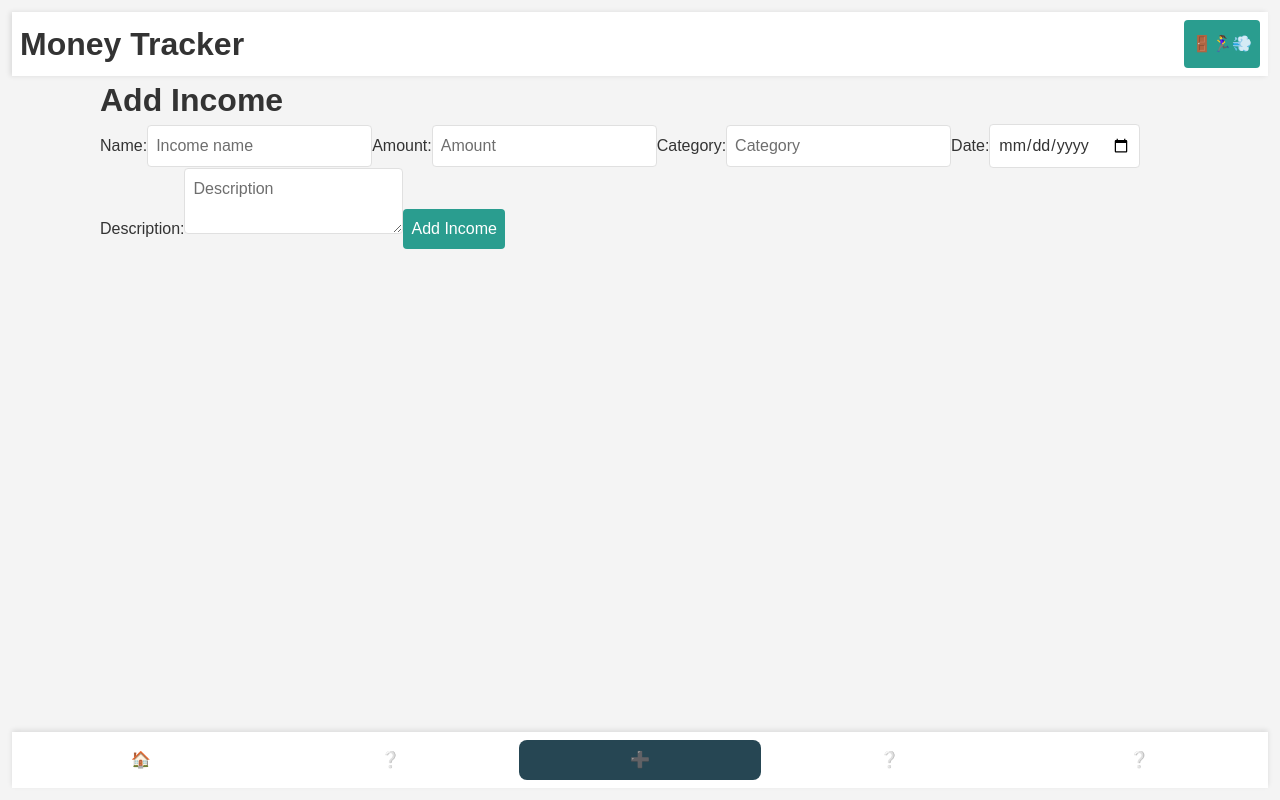
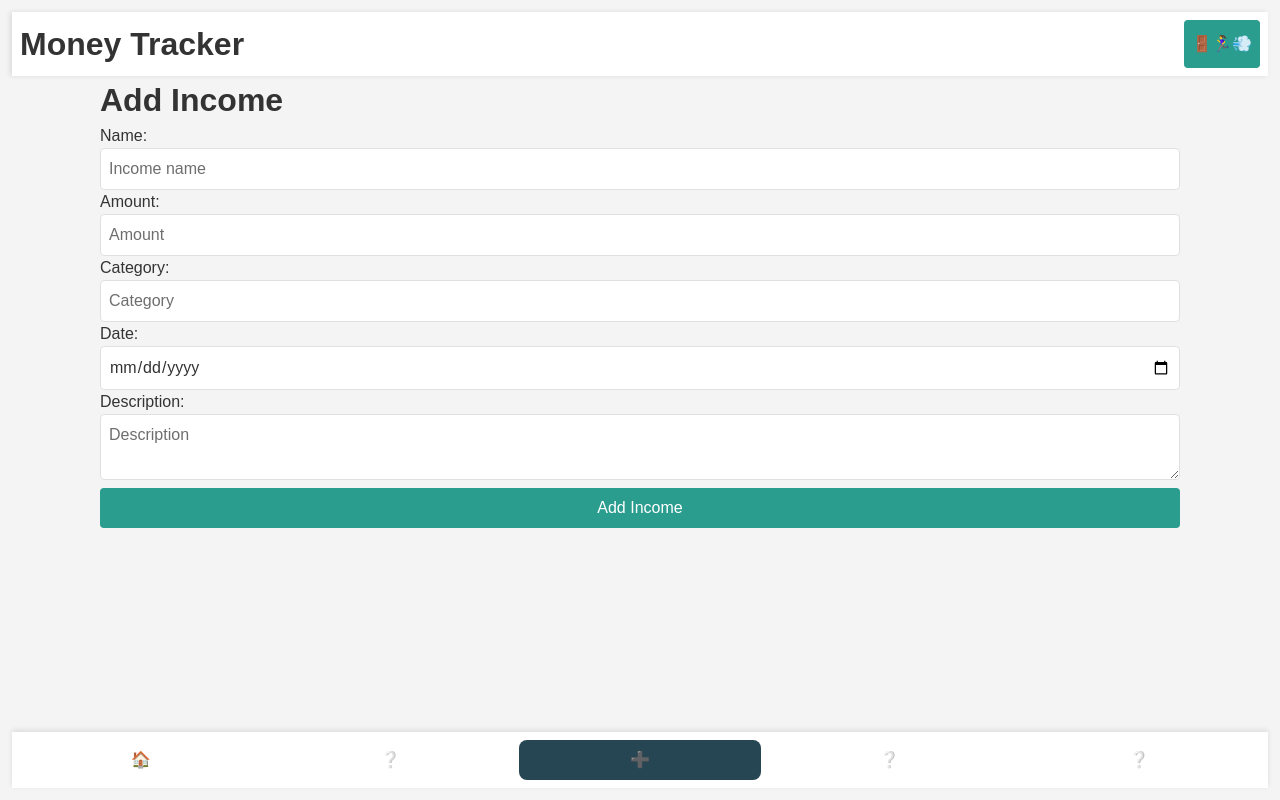
Before and after one commit to kNoCoding/MERN-Budget-Tracker, a React (Vite) app in the folder client/: page /income-form in a window 1280 px wide. Built offline with nearby package versions, Linux system fonts and the light colour scheme.

Commit message:
Style income form

```diff
--- a/client/src/assets/style/cmp/ExpenseForm.scss
+++ b/client/src/assets/style/cmp/ExpenseForm.scss
@@ -1,4 +1,4 @@
-.expense-form {
+.expense-form, .income-form {
 
     form {
         display: grid;
```
